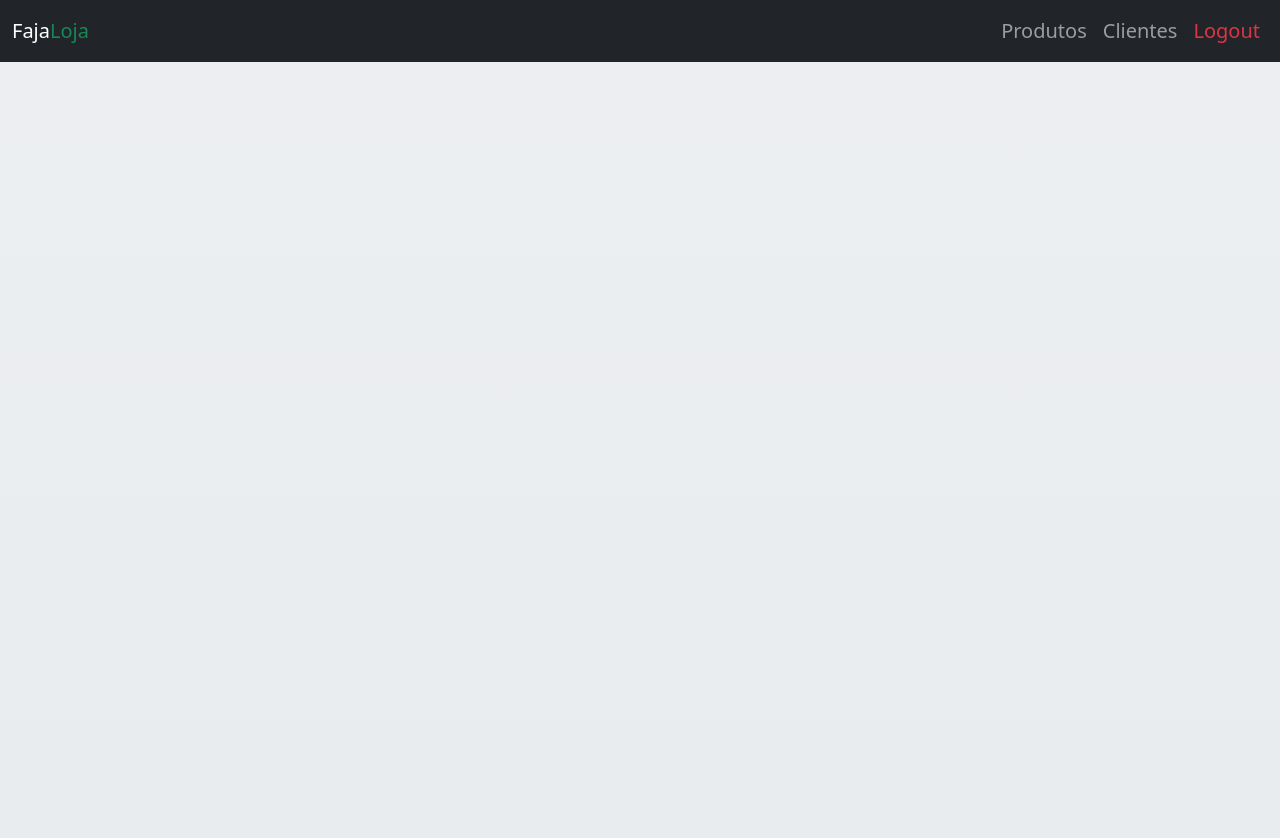
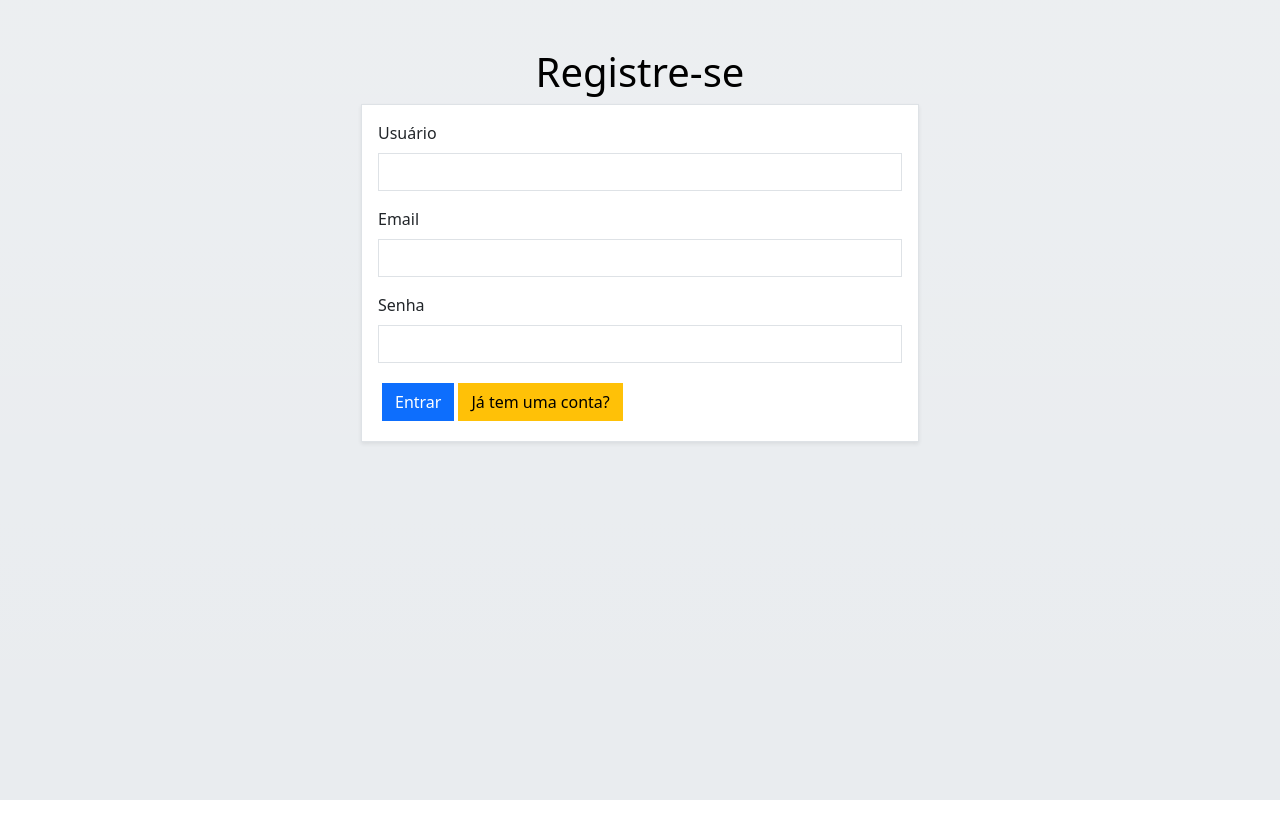
Before and after one commit to mathfajardo/frontend2-vuejs, a Vue app: page /registro in a window 1280 px wide. Shown: the top 838 px of the page. After the commit the page ends 800 px from the top, so only its background shows below. Built offline with nearby package versions, Linux system fonts and the light colour scheme.

Commit message:
tela registro

```diff
--- a/src/router/index.js
+++ b/src/router/index.js
@@ -6,6 +6,7 @@ import CadastroCliente from '@/views/CadastroCliente.vue'
 import Pdv from '@/views/Pdv.vue'
 import TelaLogin from '@/views/TelaLogin.vue'
 import { useAuth } from '@/stores/auth';
+import TelaRegistro from '@/views/TelaRegistro.vue'
 
 const router = createRouter({
   history: createWebHistory(import.meta.env.BASE_URL),
@@ -14,6 +15,14 @@ const router = createRouter({
       path: '/',
       name: 'login',
       component: TelaLogin,
+      meta: {
+        esconderCabecalho: true
+      }
+    },
+    {
+      path: '/registro',
+      name: 'registro',
+      component: TelaRegistro,
       meta: {
         esconderCabecalho: true
       }
--- a/src/views/TelaLogin.vue
+++ b/src/views/TelaLogin.vue
@@ -74,10 +74,12 @@ async function login() {
   </div>
 
   <div class="mb-3">
-    <router-link class="link-offset-2 link-underline-opacity-25 link-underline-opacity-100-hover" to="/">Não tem login? cadastre aqui </router-link>
+    <router-link class="link-offset-2 link-underline-opacity-25 link-underline-opacity-100-hover" to="/registro">Não tem login? cadastre aqui </router-link>
   </div>
 
-  <button type="submit" class="btn btn-primary">{{ loading ? 'Entrando...' : 'Entrar' }}</button>
+  <button type="submit" class="btn btn-primary">
+    <span v-if="loading" class="spinner-border spinner-border-sm me-2"></span>{{ loading ? 'Entrando...' : 'Entrar' }}
+  </button>
 </form>
 
 
--- /dev/null
+++ b/src/views/TelaRegistro.vue
@@ -0,0 +1,65 @@
+<script setup>
+import axiosInstance from '@/services/http';
+import { ref } from 'vue';
+import { useRouter } from 'vue-router';
+
+// router
+const router = useRouter();
+
+// variavel de carregamento
+let loading = ref(false);
+
+// criando objeto
+let obj = ref({
+    'name': '',
+    'email': '',
+    'password': ''
+})
+
+function cadastrar_usuario(event) {
+    loading.value = true;
+    event.preventDefault();
+
+    axiosInstance.post('/user/', obj.value)
+    .then(response => {
+        router.push('/');
+    })
+    .catch(error => {
+        console.error('Erro: ', error);
+    })
+}
+</script>
+
+<template>
+
+<h1 class="text-center text-black pt-5">Registre-se</h1>
+
+
+<div class="bg-body border p-3 shadow-sm w-50 m-auto">
+    <form @submit="cadastrar_usuario">
+        <div class="mb-3">
+            <label for="nome" class="form-label">Usuário</label>
+            <input type="text" class="form-control" v-model="obj.name" required>
+        </div>
+
+        <div class="mb-3">
+            <label for="nome" class="form-label">Email</label>
+            <input type="email" class="form-control" v-model="obj.email" required>
+        </div>
+        <div class="mb-3">
+            <label for="categoria" class="form-label">Senha</label>
+            <input type="password" class="form-control" v-model="obj.password" required>
+        </div>
+
+
+        <button type="submit" class="btn btn-primary m-1">
+            <span v-if="loading" class="spinner-border spinner-border-sm me-2"></span>{{ loading ? 'Entrando...' : 'Entrar' }}
+        </button>
+        <RouterLink class="btn btn-warning" to="/">Já tem uma conta?</RouterLink>
+
+    </form>
+</div>
+
+
+
+</template>
```
